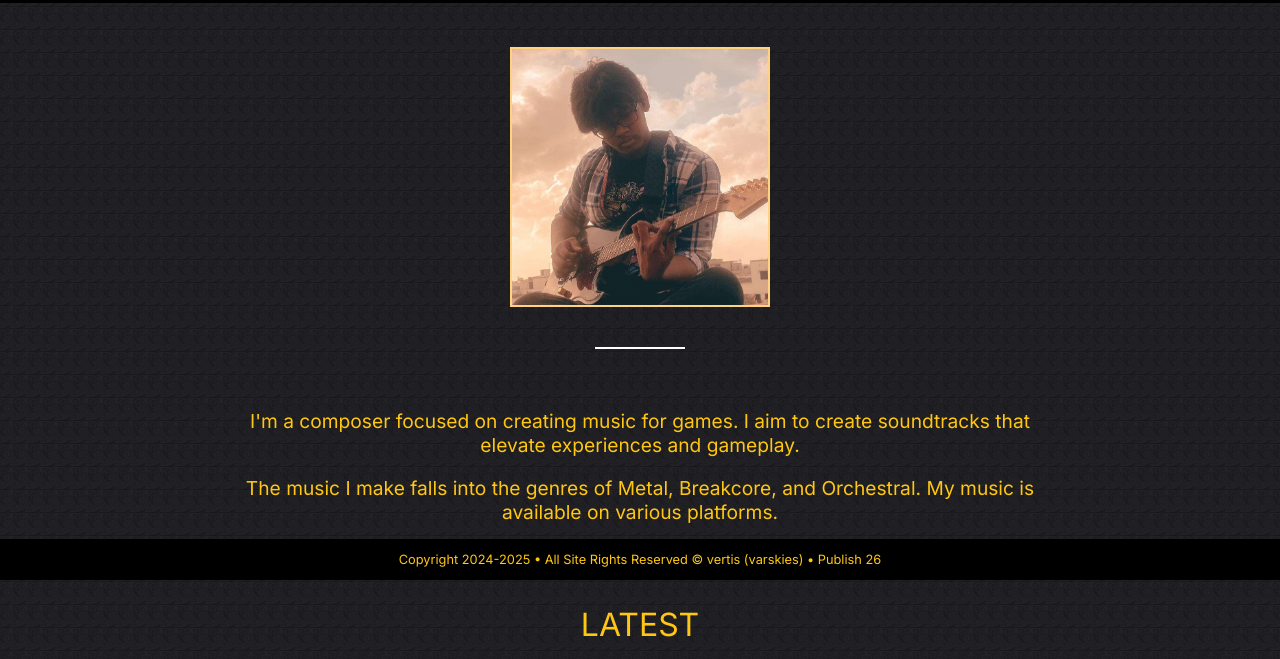
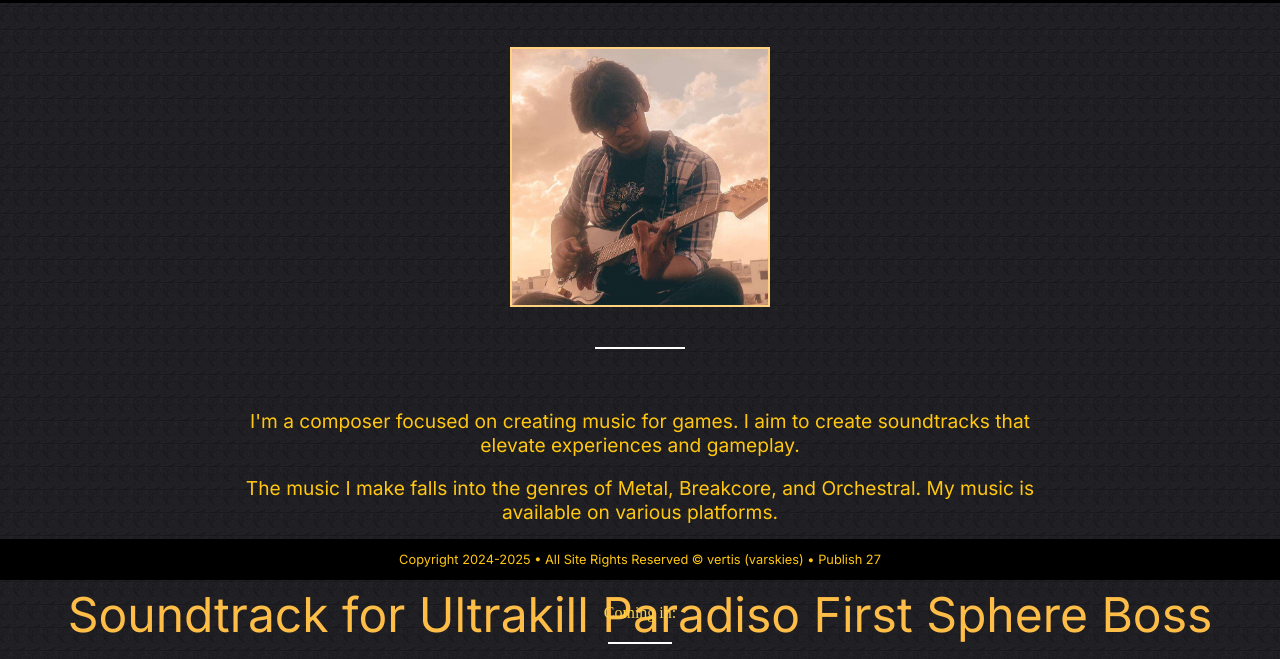
Before and after one commit to dipher34/marzuku-config, a plain HTML site: page index.html in a window 1280 px wide. Shown: the part 220-879 px from the top of the page. Drawn offline with Linux system fonts and the light colour scheme; grey boxes are pictures that could not be loaded; a script that the page names is missing.

Commit message:
Update index.html

```diff
--- a/index.html
+++ b/index.html
@@ -13,6 +13,7 @@
   <meta property="og:type" content="website" />
 
   <link href="https://fonts.googleapis.com/css2?family=Inter:ital,opsz,wght@0,14..32,100..900;1,14..32,100..900&family=Quicksand:wght@300..700&display=swap" rel="stylesheet">
+
 
   <link rel="stylesheet" href="styles.css">
   <title>MARZUKU</title>
@@ -89,12 +90,11 @@
             <p>The music I make falls into the genres of Metal, Breakcore, and Orchestral. My music is available on various platforms.</p>
         </div>
           <div style="width: 5%; height: 2px; background-color: rgb(255, 255, 255); margin: 20px 0;"></div>
-
-        <div class="latest" style="text-align: center; font-family: 'Inter', sans-serif; font-size: 2rem; margin-top: 20px; color: rgb(255, 199, 17); padding: 0 20px; max-width: 800px; margin-left: auto; margin-right: auto;">
-          LATEST
-        </div>
-        <br>
-        <iframe width="560" height="315" src="https://www.youtube.com/embed/beVpt4fsypk" title="YouTube video player" frameborder="2" allow="accelerometer; autoplay; clipboard-write; encrypted-media; gyroscope; picture-in-picture" allowfullscreen style="margin-bottom: 20px;"></iframe>
+          <div class="teasertext" style="text-align: center; font-family: 'Inter', sans-serif; font-size: 3rem; margin-top: 0px; color: #fdbd47; margin-bottom: -40px;">
+            Soundtrack for Ultrakill Paradiso First Sphere Boss
+          </div>
+<script src="https://cdn.logwork.com/widget/countdown.js"></script>
+<a href="https://logwork.com/countdown-timer" class="countdown-timer" data-style="columns" data-timezone="America/Edmonton" data-textcolor="#fdbd47" data-date="2025-09-09 12:00" data-background="#00000000" data-digitscolor="#fdbd47" data-unitscolor="#fdbd47">Coming in:</a>
         <div style="width: 5%; height: 2px; background-color: rgb(255, 255, 255); margin: 20px 0;"></div>
         <div class="button-container" style="display: flex; justify-content: center; gap: 20px; margin-top: 30px;">
 
@@ -120,7 +120,7 @@
         <br><br><br>
 </div>
 <div class="footer" style="text-align: center; font-family: 'Inter', sans-serif; font-size: 0.8rem; color: rgb(255, 199, 17); margin-top: 20px; background-color: rgba(0, 0, 0, 1); width: 100%; padding: 5px 0; line-height: 0.4;">
-    <p>Copyright 2024-2025 • All Site Rights Reserved © vertis (varskies) • Publish 26</p>
+    <p>Copyright 2024-2025 • All Site Rights Reserved © vertis (varskies) • Publish 27</p>
 </div>
 <script>
   const pages = {
```
